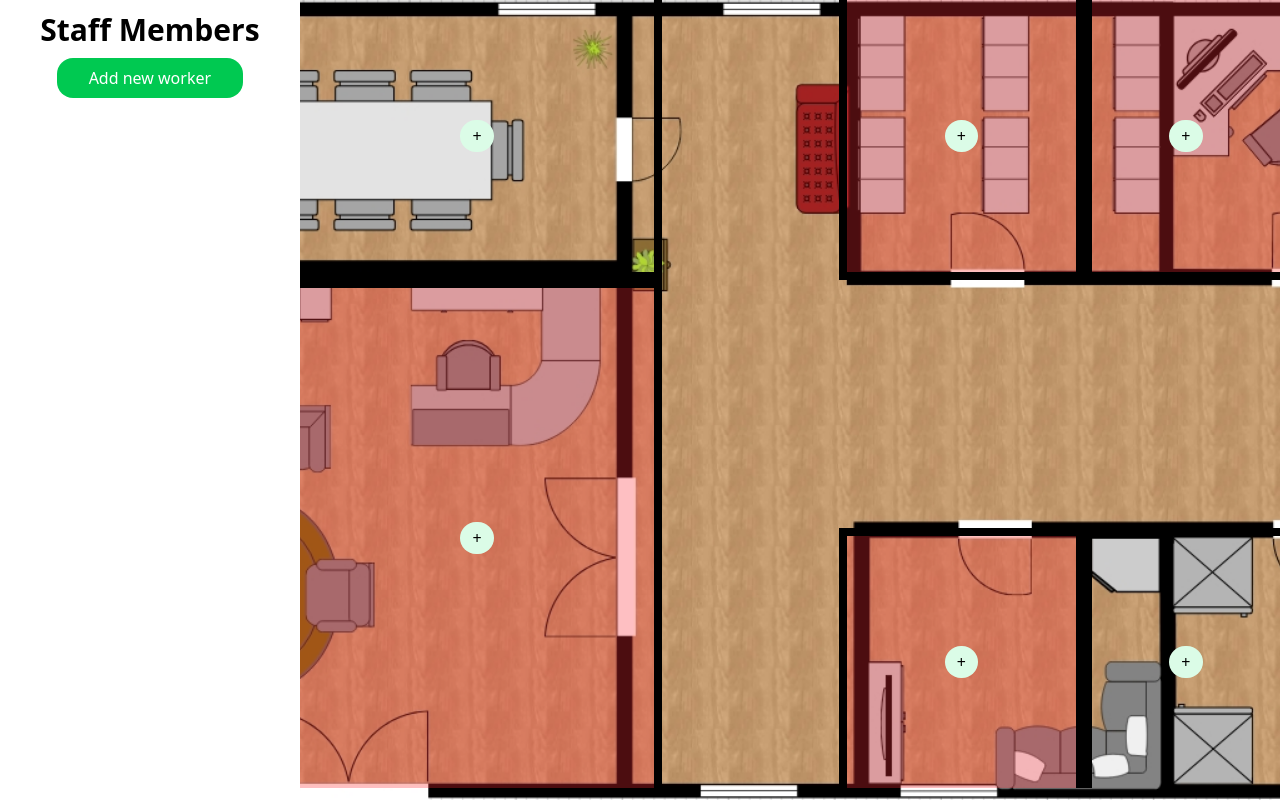
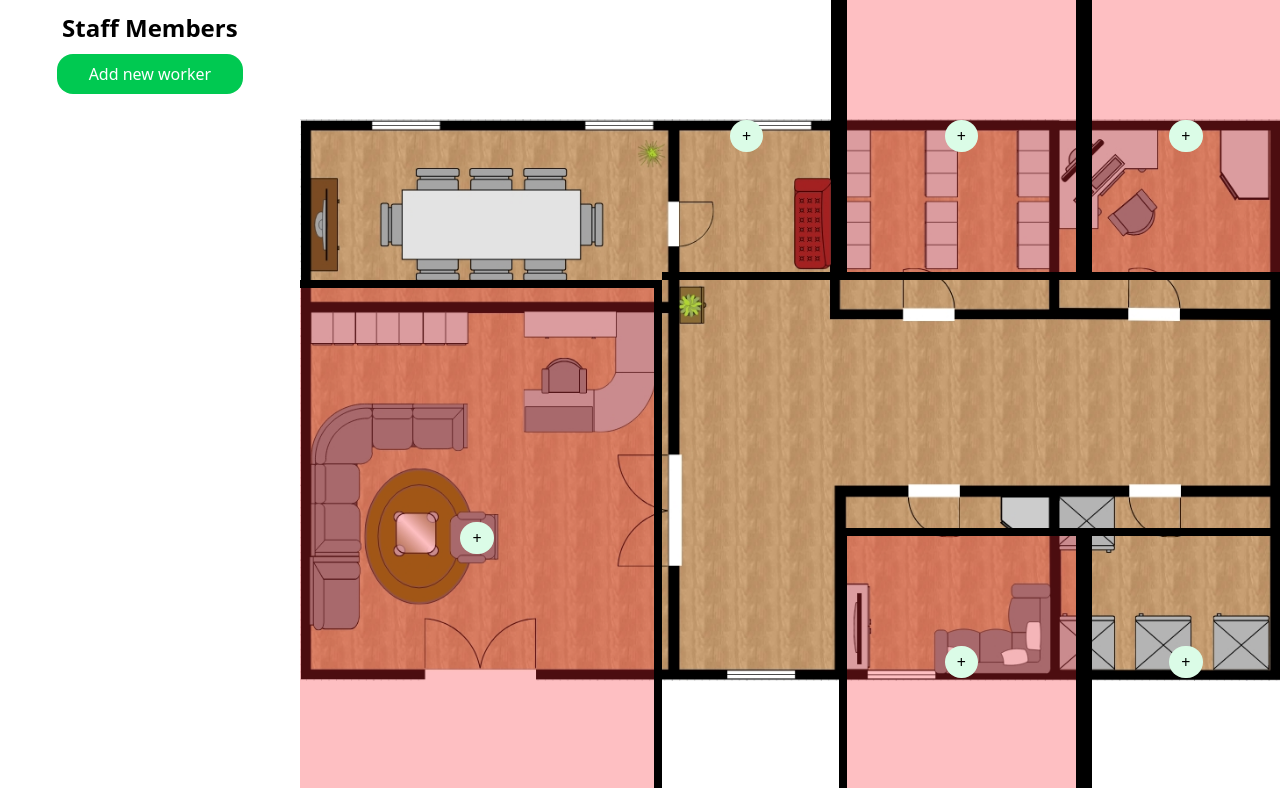
Before and after one commit to reda-guemry/Virtual-Workspace, a website: page index.html in a window 1280 px wide. Drawn offline with Linux system fonts and the light colour scheme.

Commit message:
start ath the responsible of the img

```diff
--- a/index.html
+++ b/index.html
@@ -8,16 +8,20 @@
 </head>
 <body class=" " >
   <main >
-    <section class=" h-screen w-full flex ">
-      <div class="w-[30%] h-full px-3 py-3">
-        <h1 class="font-bold text-3xl mb-2.5 text-center">Staff Members</h1>
+    <section class=" h-screen w-full flex flex-col md:flex-row ">
+      <div class="md:w-[30%] h-full px-3 py-3">
+        <h1 class="font-bold text-xl md:text-2xl mb-2.5 text-center">Staff Members</h1>
         <div id="placeWorker" class=""></div>
 
-        <button id="popupform" class="px-8 py-2 bg-green-500 hover:bg-green-600 text-white rounded-2xl  block mx-auto ">Add new worker</button>
+        <button id="popupform" class="px-8 md:px-5 lg:px-8 py-2 bg-green-500 hover:bg-green-600 text-white rounded-2xl  block mx-auto ">Add new worker</button>
 
       </div>
 
-      <div id="worckspace" class="w-full h-full bg-[url(/src/img/bureuimg.jpg)] bg-center bg-no-repeat bg-cover grid grid-cols-[37%_18%_25%_20%] grid-rows-[35%_31%_32.5%] ">
+      <div id="worckspace" class="w-full bg-[url(/src/img/bureuimg.jpg)] bg-center bg-no-repeat bg-contain grid grid-cols-[37%_18%_25%_20%]  grid-rows-[35%_31%_32.5%] ">
+
+        <div>
+
+        </div>
           <div   class="room border-r-8 border-b-8 flex justify-center items-center ">
               <button data-room="conference" class=" rounded-full px-3 py-1 bg-green-100 hover:bg-white/70 cursor-pointer ">+</button>
           </div>
```
Also changed, not shown: src/output.css.
